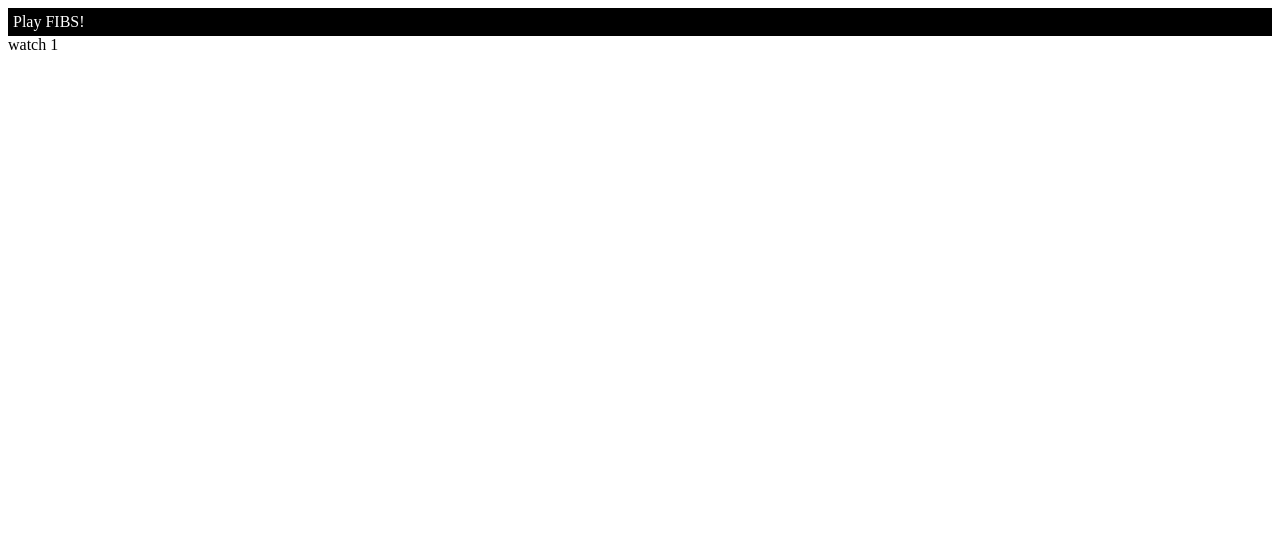
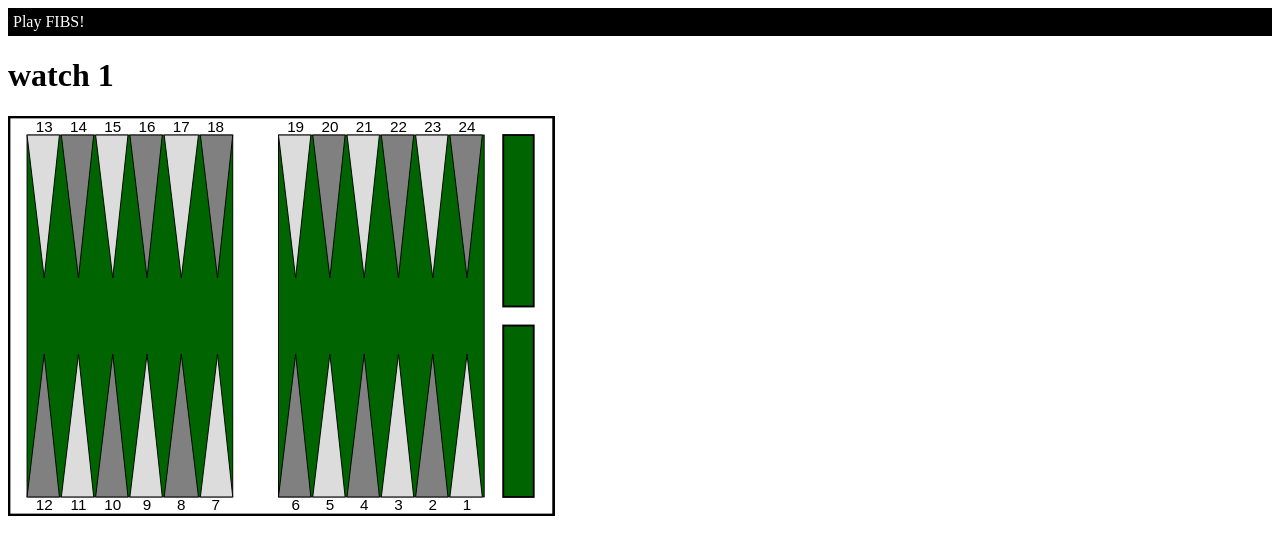
Before and after one commit to csells/Fibs.Net, a Vue app in the folder src/FibsPlay/: page /watch/1 in a window 1280 px wide. Shown: the top 554 px of the page. Built offline with nearby package versions, Linux system fonts and the light colour scheme.

Commit message:
base svg board

```diff
--- a/src/FibsPlay/src/components/Watch.vue
+++ b/src/FibsPlay/src/components/Watch.vue
@@ -1,6 +1,87 @@
 <template>
   <div>
-    watch {{$route.params.name}}
+    <h1>watch {{$route.params.name}}</h1>
+    <svg version="1.1" xmlns="http://www.w3.org/2000/svg" viewBox="0 0 574 420" height="400">
+      <!-- frame -->
+      <rect x="0" y="0" height="420" width="574" fill="white" stroke="black" stroke-width="5" />
+
+      <!-- outer board -->
+      <rect x="20" y="20" height="380" width="216" fill="darkgreen" stroke="black" />
+
+       <!-- inner board -->
+      <rect x="284" y="20" height="380" width="216" fill="darkgreen" stroke="black" />
+
+      <!-- pips: top-left -->
+      <polygon points="20,20 38,170 54,20" fill="gainsboro" stroke="black" />
+      <polygon points="56,20 74,170 90,20" fill="grey" stroke="black" />
+      <polygon points="92,20 110,170 126,20" fill="gainsboro" stroke="black" />
+      <polygon points="128,20 146,170 162,20" fill="grey" stroke="black" />
+      <polygon points="164,20 182,170 200,20" fill="gainsboro" stroke="black" />
+      <polygon points="202,20 220,170 236,20" fill="grey" stroke="black" />
+
+      <!-- pips: top-right -->
+      <polygon points="284,20 302,170 318,20" fill="gainsboro" stroke="black" />
+      <polygon points="320,20 338,170 354,20" fill="grey" stroke="black" />
+      <polygon points="356,20 374,170 390,20" fill="gainsboro" stroke="black" />
+      <polygon points="392,20 410,170 426,20" fill="grey" stroke="black" />
+      <polygon points="428,20 446,170 462,20" fill="gainsboro" stroke="black" />
+      <polygon points="464,20 482,170 498,20" fill="grey" stroke="black" />
+
+      <!-- pips: bottom-left -->
+      <polygon points="20,400 38,250 54,400" fill="grey" stroke="black" />
+      <polygon points="56,400 74,250 90,400" fill="gainsboro" stroke="black" />
+      <polygon points="92,400 110,250 126,400" fill="grey" stroke="black" />
+      <polygon points="128,400 146,250 162,400" fill="gainsboro" stroke="black" />
+      <polygon points="164,400 182,250 200,400" fill="grey" stroke="black" />
+      <polygon points="202,400 220,250 236,400" fill="gainsboro" stroke="black" />
+
+      <!-- pips: bottom-right -->
+      <polygon points="284,400 302,250 318,400" fill="grey" stroke="black" />
+      <polygon points="320,400 338,250 354,400" fill="gainsboro" stroke="black" />
+      <polygon points="356,400 374,250 390,400" fill="grey" stroke="black" />
+      <polygon points="392,400 410,250 426,400" fill="gainsboro" stroke="black" />
+      <polygon points="428,400 446,250 462,400" fill="grey" stroke="black" />
+      <polygon points="464,400 482,250 498,400" fill="gainsboro" stroke="black" />
+
+      <!-- text: top-left -->
+      <text x="38" y="17" font-family="arial" text-anchor="middle">13</text>
+      <text x="74" y="17" font-family="arial" text-anchor="middle">14</text>
+      <text x="110" y="17" font-family="arial" text-anchor="middle">15</text>
+      <text x="146" y="17" font-family="arial" text-anchor="middle">16</text>
+      <text x="182" y="17" font-family="arial" text-anchor="middle">17</text>
+      <text x="218" y="17" font-family="arial" text-anchor="middle">18</text>
+
+      <!-- text: top-right -->
+      <text x="302" y="17" font-family="arial" text-anchor="middle">19</text>
+      <text x="338" y="17" font-family="arial" text-anchor="middle">20</text>
+      <text x="374" y="17" font-family="arial" text-anchor="middle">21</text>
+      <text x="410" y="17" font-family="arial" text-anchor="middle">22</text>
+      <text x="446" y="17" font-family="arial" text-anchor="middle">23</text>
+      <text x="482" y="17" font-family="arial" text-anchor="middle">24</text>
+
+      <!-- text: bottom-left -->
+      <text x="38" y="414" font-family="arial" text-anchor="middle">12</text>
+      <text x="74" y="414" font-family="arial" text-anchor="middle">11</text>
+      <text x="110" y="414" font-family="arial" text-anchor="middle">10</text>
+      <text x="146" y="414" font-family="arial" text-anchor="middle">9</text>
+      <text x="182" y="414" font-family="arial" text-anchor="middle">8</text>
+      <text x="218" y="414" font-family="arial" text-anchor="middle">7</text>
+
+      <!-- text: bottom-right -->
+      <text x="302" y="414" font-family="arial" text-anchor="middle">6</text>
+      <text x="338" y="414" font-family="arial" text-anchor="middle">5</text>
+      <text x="374" y="414" font-family="arial" text-anchor="middle">4</text>
+      <text x="410" y="414" font-family="arial" text-anchor="middle">3</text>
+      <text x="446" y="414" font-family="arial" text-anchor="middle">2</text>
+      <text x="482" y="414" font-family="arial" text-anchor="middle">1</text>
+
+      <!-- player1 home -->
+      <rect x="520" y="220" height="180" width="32" fill="darkgreen" stroke="black" stroke-width="2" />
+
+      <!-- player2 home -->
+      <rect x="520" y="20" height="180" width="32" fill="darkgreen" stroke="black" stroke-width="2" />
+
+    </svg>
   </div>
 </template>
 
```
